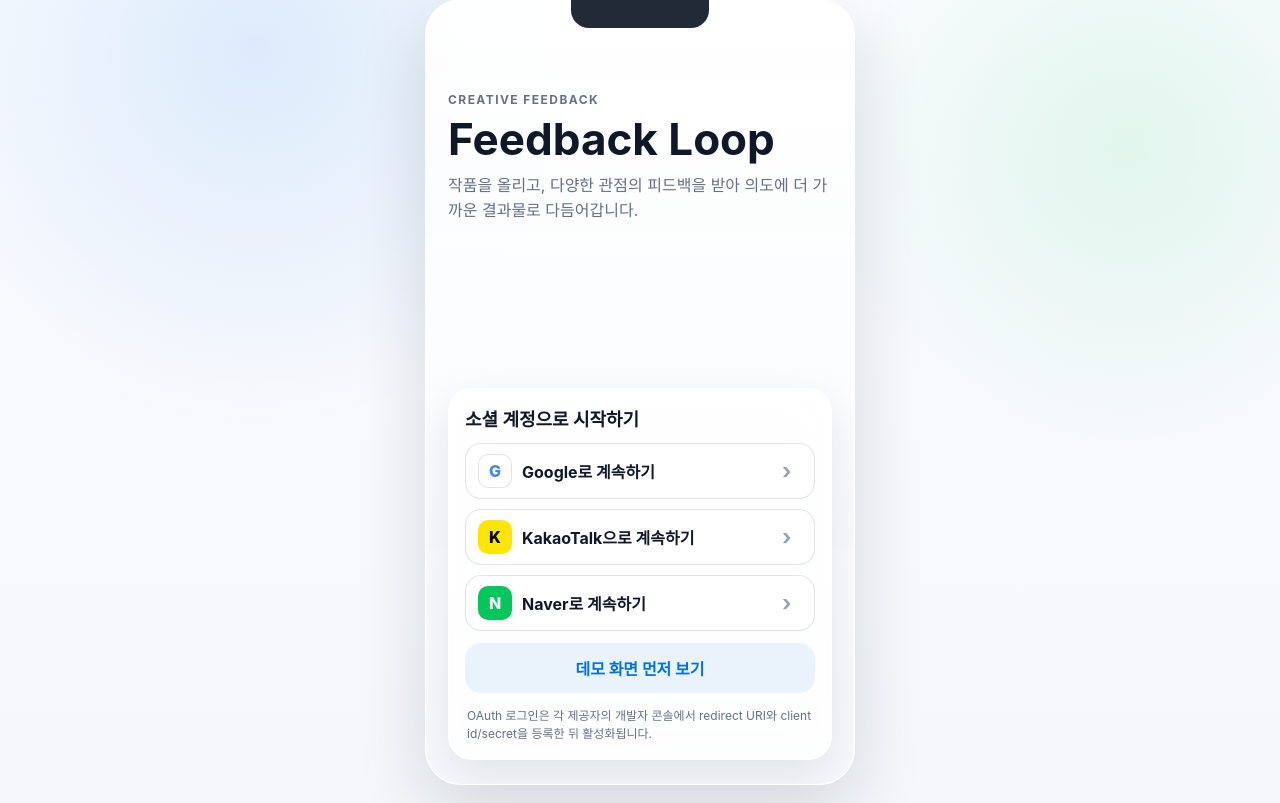
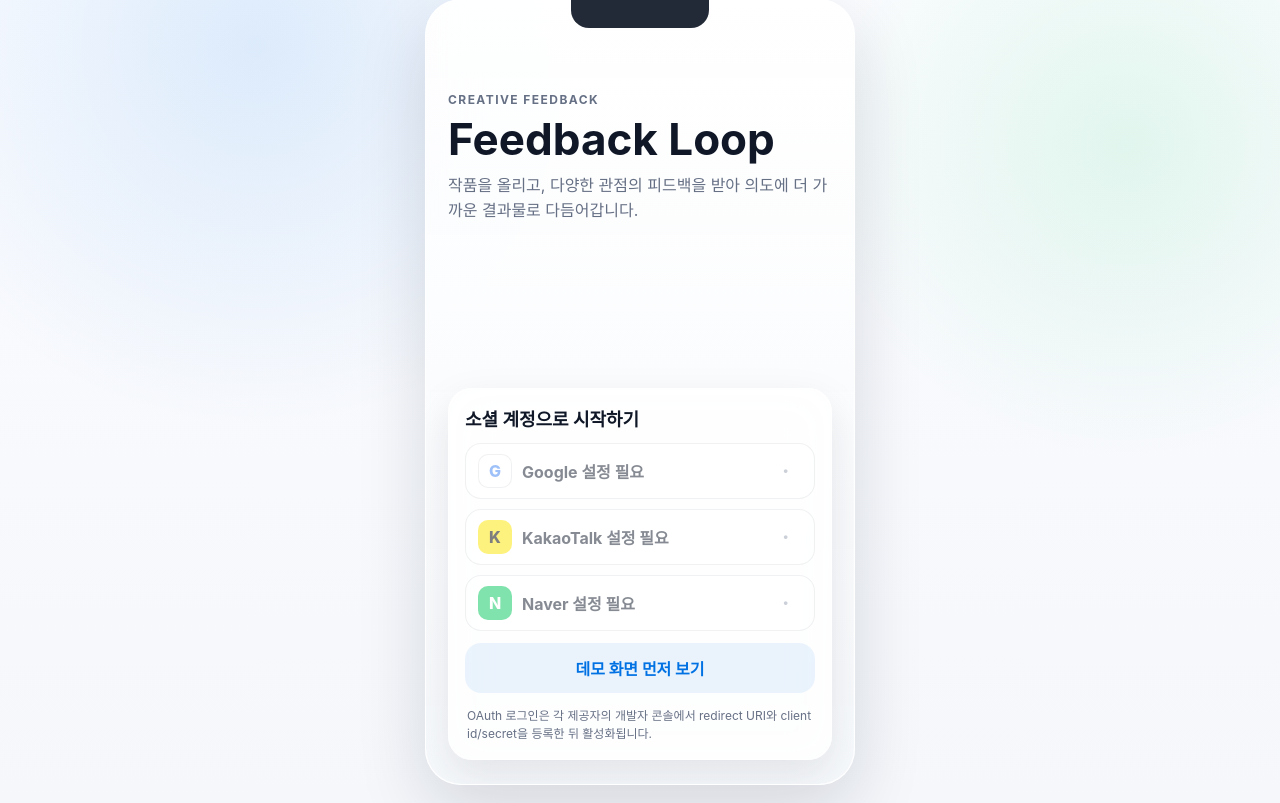
Before and after one commit to codingfeedback/feedback_platform, a Django app: page / in a window 1280 px wide. Shown: the part 19-822 px from the top of the page. Run offline with Django 5.2, Linux system fonts and the light colour scheme.

Commit message:
Guard OAuth login buttons until configured

```diff
--- a/backend/apps/demo/templates/demo/login.html
+++ b/backend/apps/demo/templates/demo/login.html
@@ -125,6 +125,11 @@
             font-weight: 700;
         }
 
+        .login-button.disabled {
+            cursor: not-allowed;
+            opacity: 0.5;
+        }
+
         .mark {
             width: 34px;
             height: 34px;
@@ -190,21 +195,45 @@
             <section class="panel">
                 <h2 class="panel-title">소셜 계정으로 시작하기</h2>
                 <div class="login-list">
+                    {% if oauth_ready.google %}
                     <a class="login-button google" href="/accounts/google/login/?process=login">
                         <span class="mark">G</span>
                         <span>Google로 계속하기</span>
                         <span class="chevron">›</span>
                     </a>
+                    {% else %}
+                    <span class="login-button google disabled">
+                        <span class="mark">G</span>
+                        <span>Google 설정 필요</span>
+                        <span class="chevron">·</span>
+                    </span>
+                    {% endif %}
+                    {% if oauth_ready.kakao %}
                     <a class="login-button kakao" href="/accounts/kakao/login/?process=login">
                         <span class="mark">K</span>
                         <span>KakaoTalk으로 계속하기</span>
                         <span class="chevron">›</span>
                     </a>
+                    {% else %}
+                    <span class="login-button kakao disabled">
+                        <span class="mark">K</span>
+                        <span>KakaoTalk 설정 필요</span>
+                        <span class="chevron">·</span>
+                    </span>
+                    {% endif %}
+                    {% if oauth_ready.naver %}
                     <a class="login-button naver" href="/accounts/naver/login/?process=login">
                         <span class="mark">N</span>
                         <span>Naver로 계속하기</span>
                         <span class="chevron">›</span>
                     </a>
+                    {% else %}
+                    <span class="login-button naver disabled">
+                        <span class="mark">N</span>
+                        <span>Naver 설정 필요</span>
+                        <span class="chevron">·</span>
+                    </span>
+                    {% endif %}
                 </div>
                 <a class="secondary" href="/app/">데모 화면 먼저 보기</a>
                 <p class="note">OAuth 로그인은 각 제공자의 개발자 콘솔에서 redirect URI와 client id/secret을 등록한 뒤 활성화됩니다.</p>
--- a/backend/apps/demo/tests.py
+++ b/backend/apps/demo/tests.py
@@ -6,9 +6,9 @@ class DemoPageTests(TestCase):
         response = self.client.get("/")
 
         self.assertEqual(response.status_code, 200)
-        self.assertContains(response, "Google")
-        self.assertContains(response, "Kakao")
-        self.assertContains(response, "Naver")
+        self.assertContains(response, "Google 설정 필요")
+        self.assertContains(response, "KakaoTalk 설정 필요")
+        self.assertContains(response, "Naver 설정 필요")
 
     def test_app_prototype_loads(self):
         response = self.client.get("/app/")
--- a/backend/apps/demo/views.py
+++ b/backend/apps/demo/views.py
@@ -3,6 +3,15 @@ from django.views.generic import TemplateView
 
 class LoginView(TemplateView):
     template_name = "demo/login.html"
+
+    def get_context_data(self, **kwargs):
+        context = super().get_context_data(**kwargs)
+        context["oauth_ready"] = {
+            "google": bool(__import__("os").getenv("GOOGLE_OAUTH_CLIENT_ID")),
+            "kakao": bool(__import__("os").getenv("KAKAO_OAUTH_CLIENT_ID")),
+            "naver": bool(__import__("os").getenv("NAVER_OAUTH_CLIENT_ID")),
+        }
+        return context
 
 
 class AppPrototypeView(TemplateView):
```
Also changed, not shown: README.md, 1 other file.
